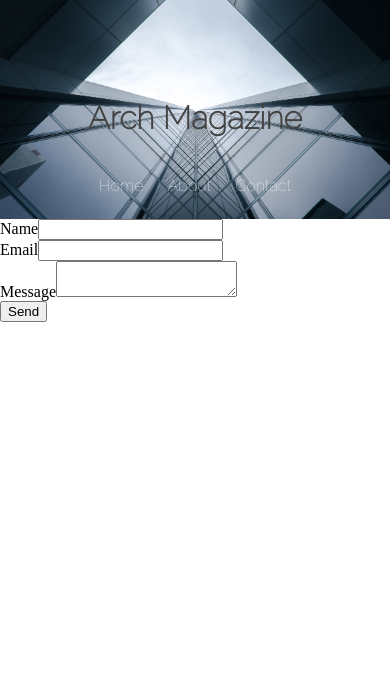
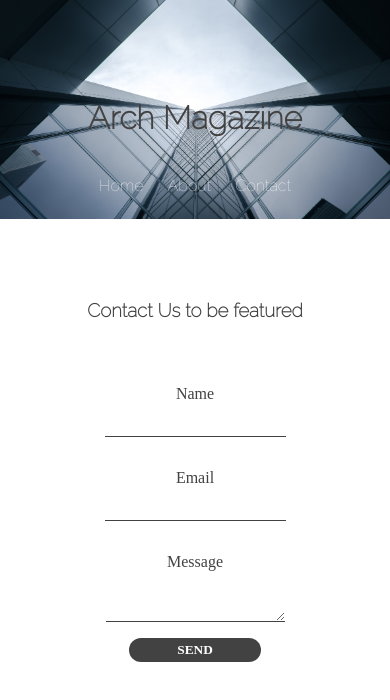
Before and after one commit to Bec91/portfolio-arch-mag, a React (Create React App) app: page /contact in a window 390 px wide. Shown: the top 700 px of the page. Built offline with nearby package versions, Linux system fonts and the light colour scheme; a web font is replaced by a local one.

Commit message:
finish contact form. Correct homepage screen size(ADD monitor breakpoint). Correct About page padding.

```diff
--- a/src/Components/About/About.scss
+++ b/src/Components/About/About.scss
@@ -29,7 +29,7 @@
         }
         @include desktop-breakpoint {
             padding: 1.5rem 0.75rem 0 0;
-            font-size: 3rem;
+            font-size: 2.5rem;
         }
     }
     &__contentContain {
@@ -66,7 +66,7 @@
             padding: 1.5rem 2rem 5rem 2rem;
         }
         @include desktop-breakpoint {
-            padding: 0 6rem;
+            padding: 0 6rem 0 4.5rem;
         }
     }
     &__image{
--- a/src/Components/Contact/Contact.js
+++ b/src/Components/Contact/Contact.js
@@ -2,11 +2,11 @@ import './Contact.scss'
 import React from "react"
 
 function Contact() {
-    const [formStatus, setFormStatus] = React.useState('Send');
+    const [formStatus, setFormStatus] = React.useState('SEND');
 
     const onSubmit = (e) => {
         e.preventDefault()
-        setFormStatus('Submitting...')
+        setFormStatus('Submitted')
 
         const { name, email, message } = e.target.elements
         let conFom = {
@@ -18,36 +18,49 @@ function Contact() {
     }
 
     return(
+        <div className='form'>
+            <h3 className='form__formTitle'>Contact Us to be featured</h3>
             <form
                 onSubmit={onSubmit}
                 method="POST"
                 target='_blank'
             >
-            <div>
-                <label htmlFor='name'>Name</label>
+                <div className='form__inputContainer'>
+                    <label className='form__label' htmlFor='name'>Name</label>
                     <input
+                        className='form__formField'
                         type="text"
                         id='name'
                         required
                     />
                 </div>
-            <div>
-            <label htmlFor='email'>Email</label>
+                <div className='form__inputContainer'>
+                <label className='form__label' htmlFor='email'>Email</label>
                     <input
+                        className='form__formField'
                         type="email"
                         id='email'
                         required
                     />
                 </div>
-            <div>
-            <label htmlFor='message'>Message</label>
+                <div className='form__inputContainer'>
+                <label className='form__label' htmlFor='message'>Message</label>
                     <textarea
+                        className='form__formField'
                         id='message'
                         required
                     />
                 </div>
-            <button type='submit'>{formStatus}</button>
+                <div className='form__buttonContainer'>
+                    <button
+                        type='submit'
+                        className='form__button'
+                    >
+                        {formStatus}
+                    </button>
+                </div>
             </form>
+        </div>
     )
 }
 
--- a/src/Components/Contact/Contact.scss
+++ b/src/Components/Contact/Contact.scss
@@ -1,2 +1,48 @@
 @use '../../Styles/Partials/mixins' as *;
 @use '../../Styles/Partials/typography' as *;
+
+.form {
+    @include mukta;
+    display: flex;
+    flex-direction: column;
+    align-items: center;
+    padding-top: 5rem;
+    color: #434242;
+    &__formTitle {
+        @include raleway;
+        padding-bottom: 2rem;
+        @include desktop-breakpoint {
+            font-size: 2.5rem;
+
+        }
+    }
+    &__inputContainer {
+        display: flex;
+        flex-direction: column;
+        align-items: center;
+    }
+    &__label {
+        padding: 2rem 0.5rem 1rem 0.5rem;
+    }
+    &__formField {
+        border: none;
+        border-bottom: 1px solid #434242;
+    }
+    &__buttonContainer {
+        display: flex;
+        flex-direction: column;
+        align-items: center;
+        margin-top: 1rem ;
+    }
+    &__button {
+        @include mukta;
+
+        align-items: center;
+        padding: 0.25rem 3rem;
+        border-radius: 1.5rem;
+        border: none;
+        font-weight: 900;
+        background-color: #434242;
+        color: #FFF;
+    }
+}
--- a/src/Components/HomePage/Home.scss
+++ b/src/Components/HomePage/Home.scss
@@ -19,7 +19,6 @@
             padding: 3rem 0 0 6.5rem;
             flex-direction: row;
             flex-wrap: wrap;
-
         }
     }
     &__title {
@@ -27,6 +26,10 @@
         padding: 1.5rem 1rem 0.5rem 1rem;
         @include tablet-breakpoint {
             display: flex;
+        }
+        @include monitor-breakpoint {
+            position: relative;
+            top: 5.5rem;
         }
     }
     &__contentContainer {
@@ -37,10 +40,10 @@
             padding-top: 3rem;
         }
         @include desktop-breakpoint {
-            margin: auto;
-            padding: 2rem 3rem;
+            padding: 2rem 1rem;
             display: flex;
             flex-direction: row;
+            justify-content: center;
         }
     }
     &__imageContainer {
@@ -51,7 +54,7 @@
             padding: 5rem 2rem 3rem 1rem;
         }
         @include desktop-breakpoint {
-            padding: 2rem 6rem 5rem 6rem;
+            padding: 2rem 4rem 5rem 4rem;
         }
     }
     &__image {
--- a/src/Styles/Partials/_mixins.scss
+++ b/src/Styles/Partials/_mixins.scss
@@ -2,6 +2,7 @@
 
 $tablet-breakpoint: 768px;
 $desktop-breakpoint: 1280px;
+$monitor-breakpoint: 2000px;
 
 
 @mixin tablet-breakpoint {
@@ -15,6 +16,13 @@ $desktop-breakpoint: 1280px;
         @content;
     }
 }
+
+@mixin monitor-breakpoint {
+    @media screen and (min-width: $monitor-breakpoint){
+        @content;
+    }
+}
+
 
 // Font Family
 
```
Lines whose indentation alone changed are shown as unchanged.
